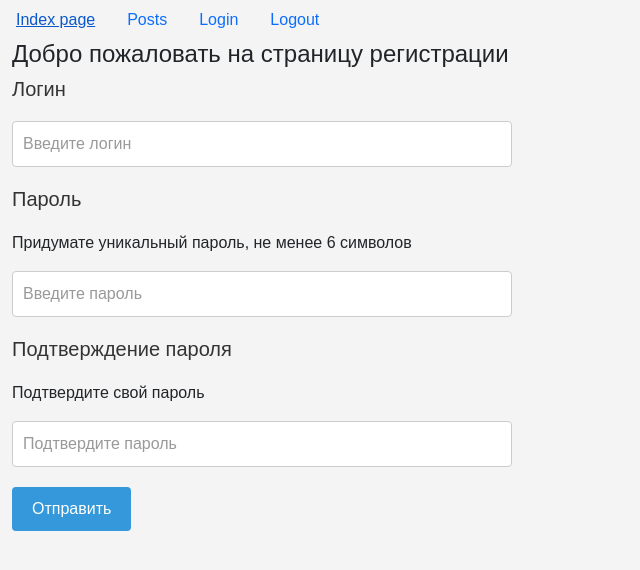
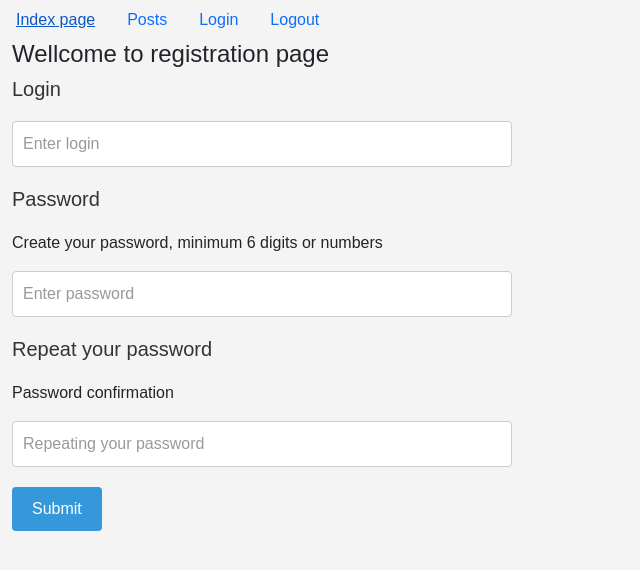
Before and after one commit to Ztereoo/smitter, a Flask app: template myapp/templates/register.html in a window 1280 px wide. Shown: the top 570 px of the page, without its empty margins (0-640 px from the left). Run offline with Flask 3, Linux system fonts and the light colour scheme; the template is opened without the code that fills it, so the values that code supplies are empty.

Commit message:
Language correction on html pages

```diff
--- a/myapp/templates/404.html
+++ b/myapp/templates/404.html
@@ -3,6 +3,6 @@
 Error 404
 {% endblock %}
 {% block content %}
-<h4>К сожалению такой страницы нет на данном сайте</h4>
-<a href="http://127.0.0.1:5000/">Вернуться на главную</a>
+<h4>Sorry no such page on website</h4>
+<a href="http://127.0.0.1:5000/">Back to main page</a>
 {% endblock %}
--- a/myapp/templates/index.html
+++ b/myapp/templates/index.html
@@ -1,6 +1,6 @@
 {% extends 'base.html' %}
 {% block title %} Index page {% endblock %}
 {% block content %}
-<h2>Добро пожаловать на сайт!</h2>
-<h5>Для того чтобы читать и писать посты, необходимо авторизоваться на сайте</h5>
+<h2>Wellcome stranger!</h2>
+<h5>If you would like to join us, please create your account or authenticate with your login</h5>
 {% endblock %}
--- a/myapp/templates/register.html
+++ b/myapp/templates/register.html
@@ -4,15 +4,15 @@ Login Page
 {% endblock %}
 {% block content %}
 <form method="post">
-    <h4>Добро пожаловать на страницу регистрации</h4>
-    <h5>Логин</h5>
-    <input type="text" name="login" placeholder="Введите логин">
-    <h5>Пароль</h5>
-    <p>Придумате уникальный пароль, не менее 6 символов</p>
-    <input type="text" name="pass" placeholder="Введите пароль">
-    <h5>Подтверждение пароля</h5>
-    <p>Подтвердите свой пароль</p>
-    <input type="text" name="confirm_pass" placeholder="Подтвердите пароль"> <br>
-    <button type="submit">Отправить</button>
+    <h4>Wellcome to registration page</h4>
+    <h5>Login</h5>
+    <input type="text" name="login" placeholder="Enter login">
+    <h5>Password</h5>
+    <p>Create your password, minimum 6 digits or numbers</p>
+    <input type="text" name="pass" placeholder="Enter password">
+    <h5>Repeat your password</h5>
+    <p>Password confirmation</p>
+    <input type="text" name="confirm_pass" placeholder="Repeating your password"> <br>
+    <button type="submit">Submit</button>
 </form>
 {% endblock %}
```
Also changed, not shown: myapp/templates/login.html (+9 -9 lines), myapp/templates/posts.html (+9 -9 lines), instance/base.db.
